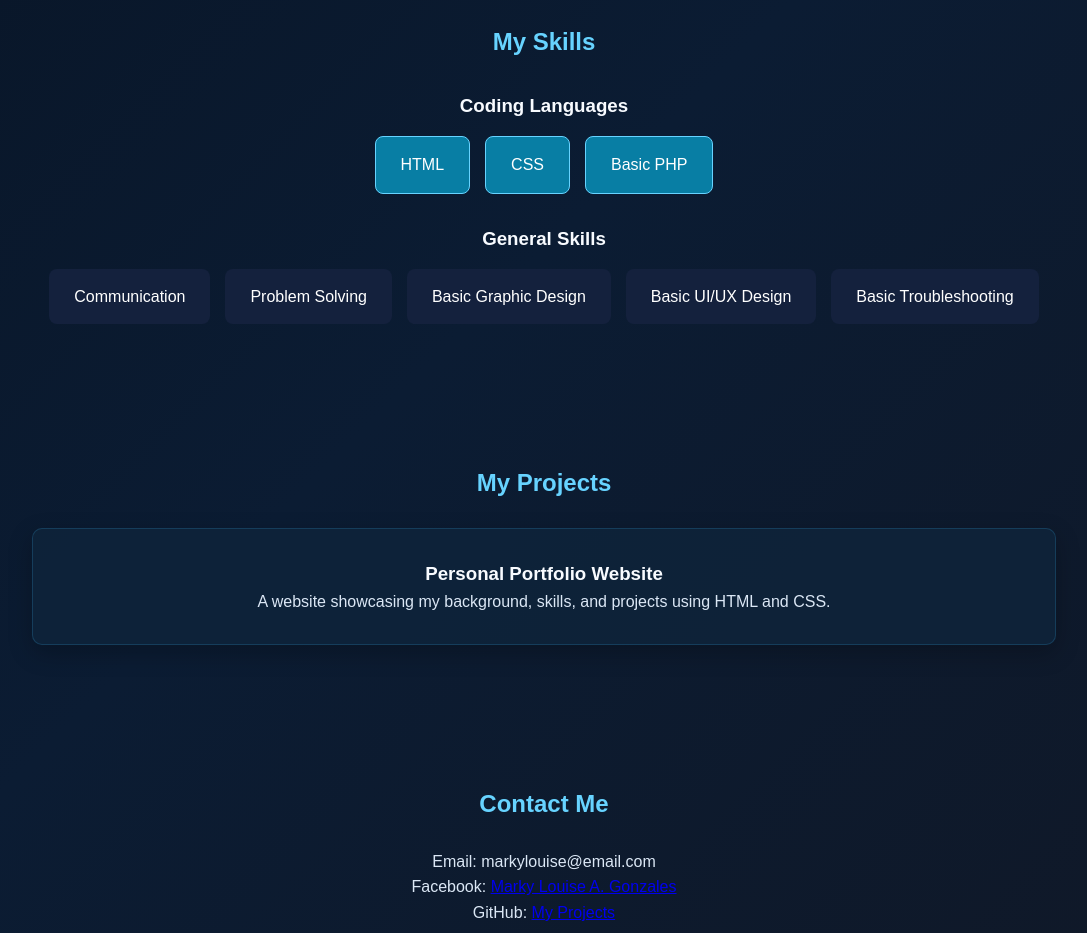
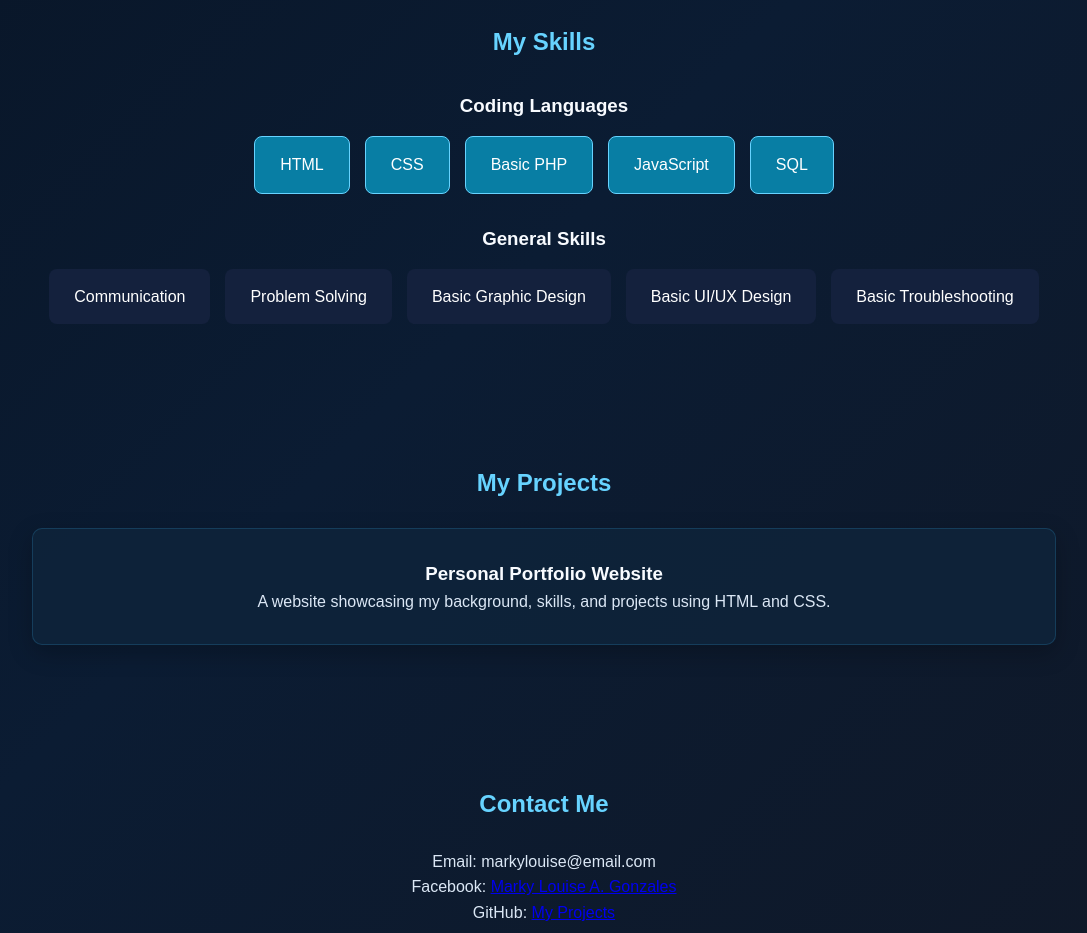
Before and after one commit to markylouiseg-ai/Gonzales-Project-1, a plain HTML site: page index.html in a window 1280 px wide. Shown: the part 880-1813 px from the top of the page, without its empty margins (96-1183 px from the left). Drawn offline with Linux system fonts and the light colour scheme.

Commit message:
Coding Language Update

```diff
--- a/index.html
+++ b/index.html
@@ -52,6 +52,8 @@
                 <div class="skill language">HTML</div>
                 <div class="skill language">CSS</div>
                 <div class="skill language">Basic PHP</div>
+                <div class="skill language">JavaScript</div>
+                <div class="skill language">SQL</div>
             </div>
         </div>
         <div class="skill-group">
```
